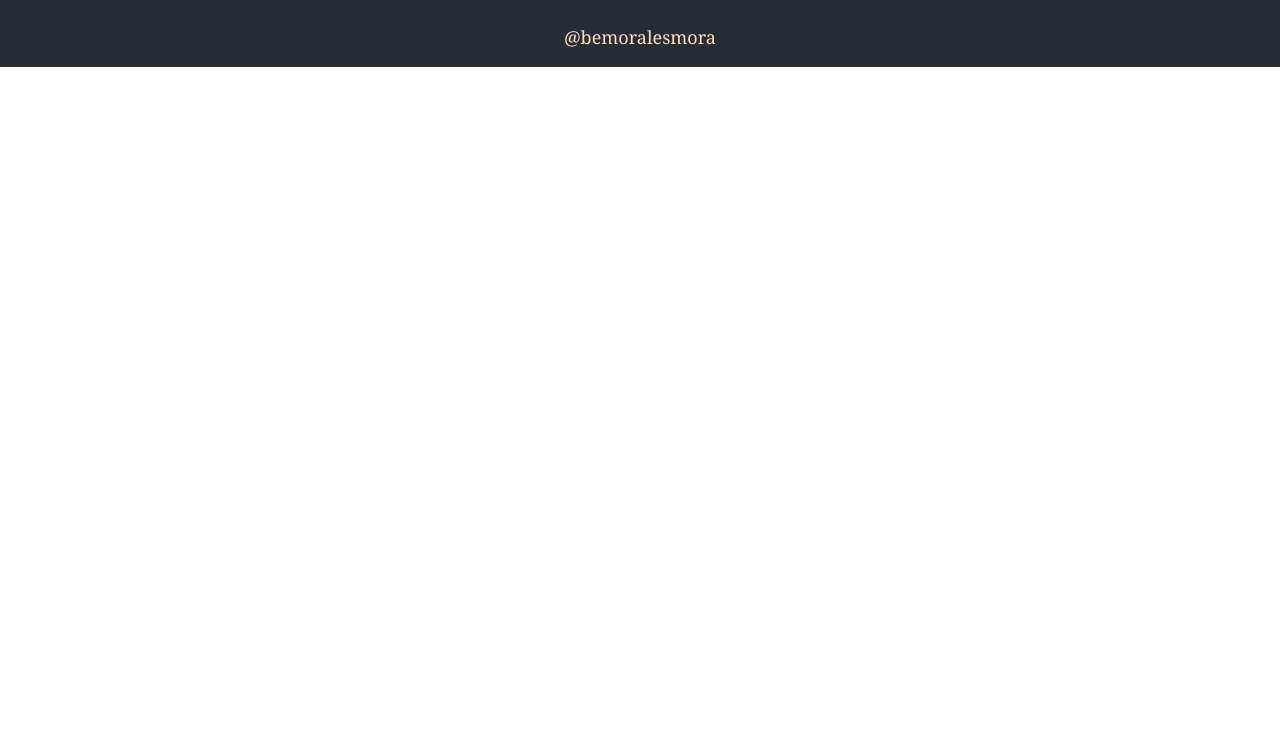
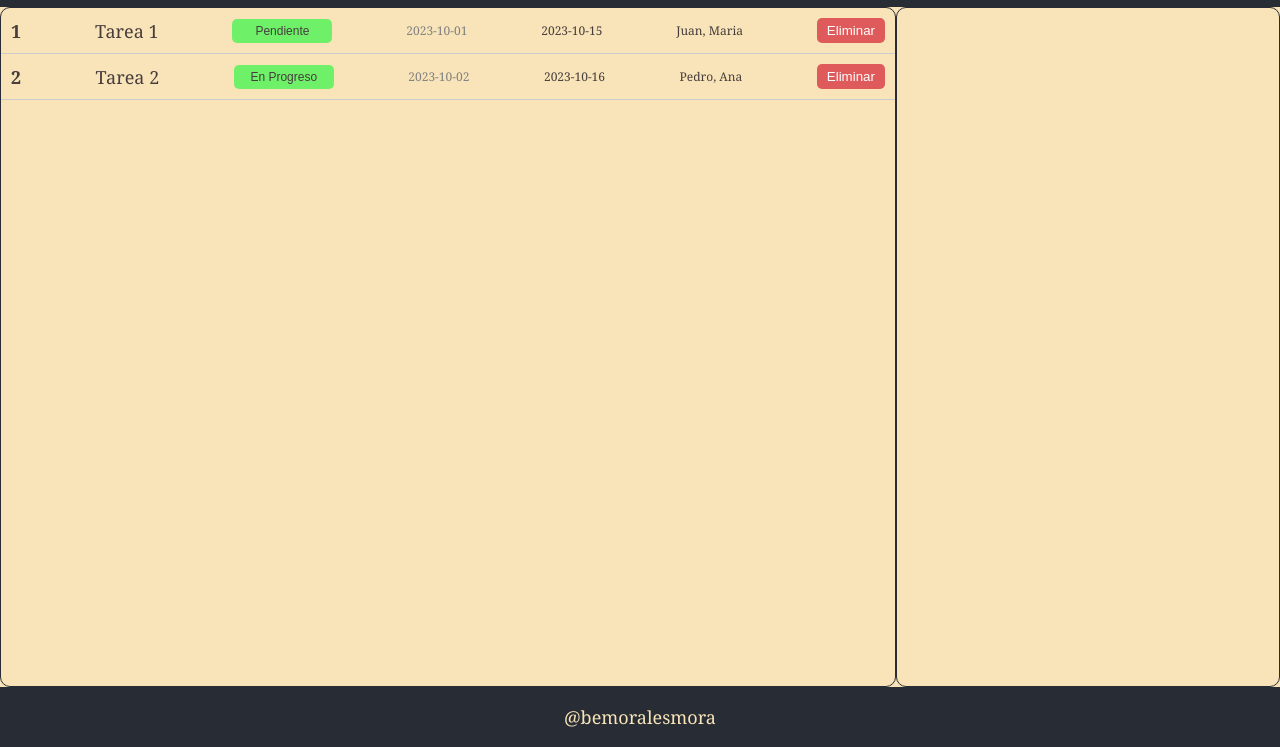
Before and after one commit to bemmoralesmora/Todo_list, a plain HTML site: page pages/dashboard.html in a window 1280 px wide. Shown: the part 53-800 px from the top of the page. Drawn offline with Linux system fonts and the light colour scheme.

Commit message:
se completa modulos de tarea

```diff
--- /dev/null
+++ b/components/infomacionComponent/informacionComponent.css
@@ -0,0 +1,6 @@
+.informacion-component {
+  width: 100%;
+  height: 100%;
+  border: 1px solid var(--cafe-oscuro);
+  border-radius: 1rem;
+}
--- /dev/null
+++ b/components/infomacionComponent/informacionComponent.js
@@ -0,0 +1,6 @@
+export function informacionComponent() {
+  let informacion = document.createElement("div");
+  informacion.className = "informacion-component";
+
+  return informacion;
+}
--- /dev/null
+++ b/components/tareasComponent/tareasComponent.css
@@ -0,0 +1,6 @@
+.tareas-component {
+  width: 100%;
+  height: 100%;
+  border: 1px solid var(--cafe-oscuro);
+  border-radius: 1rem;
+}
--- /dev/null
+++ b/components/tareasComponent/tareasComponent.js
@@ -0,0 +1,39 @@
+import { itemTarea } from "../../module/itemTarea/itemTarea.js";
+
+let tareasdb = [
+  {
+    id: 1,
+    title: "Tarea 1",
+    estado: "Pendiente",
+    fecha: "2023-10-01",
+    segundaFecha: "2023-10-15",
+    integrantes: "Juan, Maria",
+  },
+  {
+    id: 2,
+    title: "Tarea 2",
+    estado: "En Progreso",
+    fecha: "2023-10-02",
+    segundaFecha: "2023-10-16",
+    integrantes: "Pedro, Ana",
+  },
+];
+
+export function tareasComponent() {
+  let tareas = document.createElement("div");
+  tareas.className = "tareas-component";
+
+  tareasdb.forEach((tarea) => {
+    let item = itemTarea(
+      tarea.id,
+      tarea.title,
+      tarea.estado,
+      tarea.fecha,
+      tarea.segundaFecha,
+      tarea.integrantes
+    );
+    tareas.appendChild(item);
+  });
+
+  return tareas;
+}
--- a/config.css
+++ b/config.css
@@ -14,6 +14,8 @@ html {
   --beige: rgb(248, 228, 184);
   --beige-hover: rgb(255, 255, 255);
   --cafe-oscuro: #282c34;
+  --verde-claro: rgb(110, 240, 105);
+  --rojo-claro: rgb(223, 91, 91);
 
   --titulo-h1: 2.6rem;
   --titulo-h2: 1.8rem;
--- /dev/null
+++ b/module/itemTarea/itemTarea.css
@@ -0,0 +1,55 @@
+.item-tarea {
+  display: flex;
+  justify-content: space-between;
+  align-items: center;
+  padding: 10px;
+  border-bottom: 1px solid #ccc;
+  gap: 10px;
+}
+
+.numero {
+  font-weight: bold;
+  color: var(--letra);
+  font-size: var(--titulo-h2);
+}
+
+.titulo {
+  font-size: 1.2rem;
+  color: var(--letra);
+  font-size: var(--titulo-h2);
+}
+
+.estado {
+  width: 10rem;
+  color: var(--letra);
+  font-size: var(--titulo-h3);
+  background-color: var(--verde-claro);
+  border: none;
+  padding: 5px 10px;
+  border-radius: 5px;
+  cursor: pointer;
+}
+
+.fechaTarea {
+  color: gray;
+  font-size: var(--titulo-h3);
+}
+
+.segunda-fecha {
+  color: var(--letra);
+  font-size: var(--titulo-h3);
+}
+
+.lista-integrante {
+  color: var(--letra);
+  font-size: var(--titulo-h3);
+}
+
+.boton-eliminar {
+  background-color: var(--rojo-claro);
+  color: white;
+  border: none;
+  padding: 5px 10px;
+  border-radius: 5px;
+  cursor: pointer;
+}
--- /dev/null
+++ b/module/itemTarea/itemTarea.js
@@ -0,0 +1,51 @@
+export function itemTarea(
+  indice,
+  title,
+  estado,
+  fecha,
+  segundaFecha,
+  listaIntegrante
+) {
+  let item = document.createElement("div");
+  item.className = "item-tarea";
+
+  let numero = document.createElement("div");
+  numero.className = "numero";
+  numero.textContent = indice;
+  item.appendChild(numero);
+
+  let titulo = document.createElement("div");
+  titulo.className = "titulo";
+  titulo.textContent = title;
+  item.appendChild(titulo);
+
+  let estadoTareas = document.createElement("button");
+  estadoTareas.className = "estado";
+  estadoTareas.textContent = estado;
+  item.appendChild(estadoTareas);
+
+  let fechaTarea = document.createElement("span");
+  fechaTarea.className = "fechaTarea";
+  fechaTarea.textContent = fecha;
+  item.appendChild(fechaTarea);
+
+  let segundaFechaTarea = document.createElement("span");
+  segundaFechaTarea.className = "segunda-fecha";
+  segundaFechaTarea.textContent = segundaFecha;
+  item.appendChild(segundaFechaTarea);
+
+  let listaIntegrantesTarea = document.createElement("span");
+  listaIntegrantesTarea.className = "lista-integrante";
+  listaIntegrantesTarea.textContent = listaIntegrante;
+  item.appendChild(listaIntegrantesTarea);
+
+  let botonEliminar = document.createElement("button");
+  botonEliminar.className = "boton-eliminar";
+  botonEliminar.textContent = "Eliminar";
+  botonEliminar.addEventListener("click", () => {
+    item.remove();
+  });
+  item.appendChild(botonEliminar);
+
+  return item;
+}
--- a/pages/dashboard.html
+++ b/pages/dashboard.html
@@ -7,6 +7,16 @@
     <link rel="stylesheet" href="../config.css" />
     <link rel="stylesheet" href="../components/header/headerComponent.css" />
     <link rel="stylesheet" href="../components/footer/footerComponent.css" />
+    <link rel="stylesheet" href="../views/dashboardView.css" />
+    <link
+      rel="stylesheet"
+      href="../components/infomacionComponent/informacionComponent.css"
+    />
+    <link
+      rel="stylesheet"
+      href="../components/tareasComponent/tareasComponent.css"
+    />
+    <link rel="stylesheet" href="../module/itemTarea/itemTarea.css" />
   </head>
   <body>
     <div id="dashboard"></div>
--- /dev/null
+++ b/views/dashboardView.css
@@ -0,0 +1,15 @@
+.dashboard {
+  height: 100vh;
+  display: grid;
+  grid-template-rows: auto 1fr auto;
+}
+
+.section-component {
+  width: 100%;
+  height: 100%;
+  display: grid;
+  grid-template-columns: 70% 30%;
+  align-items: center;
+  justify-content: center;
+  background-color: var(--beige);
+}
--- a/views/dashboardView.js
+++ b/views/dashboardView.js
@@ -1,10 +1,19 @@
 import { headerComponent } from "../components/header/headerComponent.js";
 import { footerComponent } from "../components/footer/footerComponent.js";
+import { informacionComponent } from "../components/infomacionComponent/informacionComponent.js";
+import { tareasComponent } from "../components/tareasComponent/tareasComponent.js";
 function dashboard() {
   let dashboard = document.querySelector("#dashboard");
   dashboard.className = "dashboard";
 
   dashboard.appendChild(headerComponent());
+
+  let section = document.createElement("section");
+  section.className = "section-component";
+  section.appendChild(tareasComponent());
+  section.appendChild(informacionComponent());
+  dashboard.appendChild(section);
+
   dashboard.appendChild(footerComponent());
   return dashboard;
 }
```
